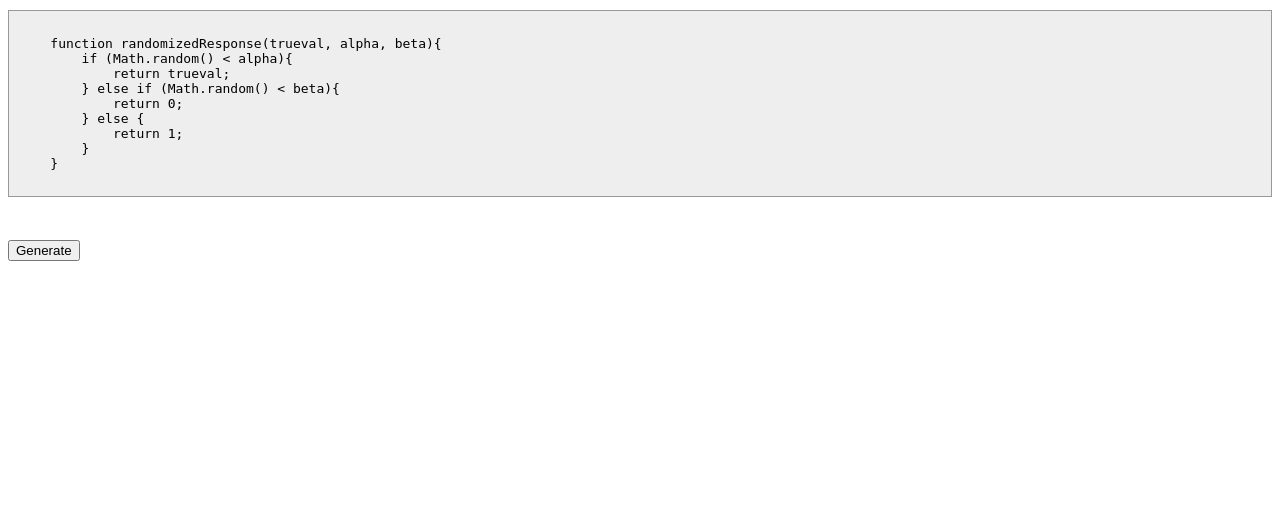
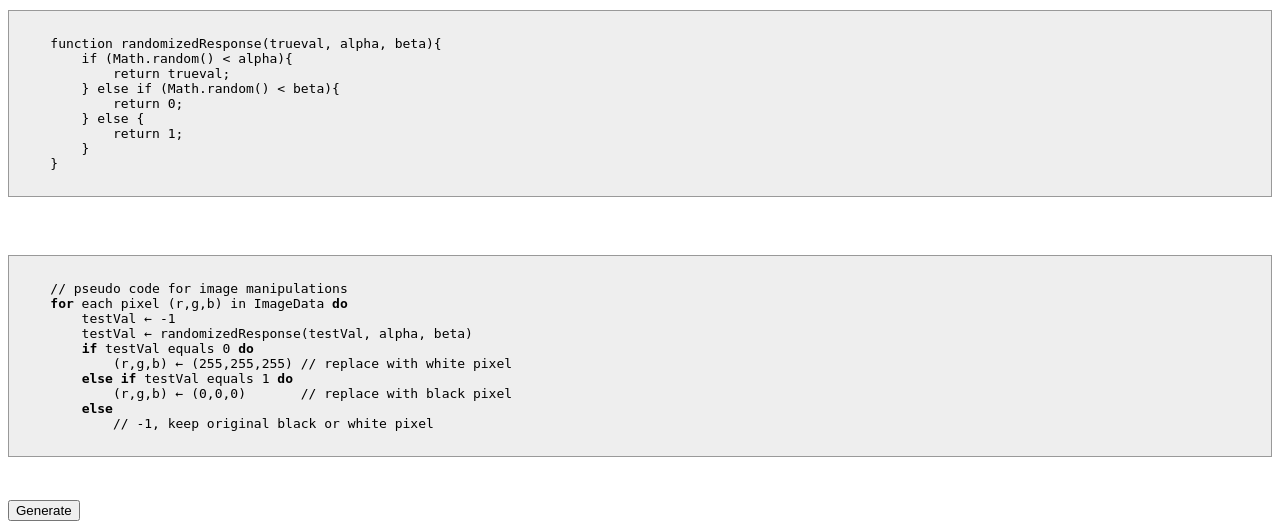
Before and after one commit to cgliu-create/DifPrivacy, a Django app: page / in a window 1280 px wide. Shown: the part 422-951 px from the top of the page. Before the commit the page ends 683 px from the top, so only its background shows below. Run offline with Django 3.2, Linux system fonts and the light colour scheme.

Commit message:
pseudoCode
readme stuff

```diff
--- a/Pix/pixels/templates/index.html
+++ b/Pix/pixels/templates/index.html
@@ -29,6 +29,20 @@
     }
         </code>
     </pre>
+    <pre>
+        <code>
+    // pseudo code for image manipulations
+    <b>for</b> each pixel (r,g,b) in ImageData <b>do</b>
+        testVal ← -1
+        testVal ← randomizedResponse(testVal, alpha, beta)
+        <b>if</b> testVal equals 0 <b>do</b>
+            (r,g,b) ← (255,255,255) // replace with white pixel
+        <b>else if</b> testVal equals 1 <b>do</b>
+            (r,g,b) ← (0,0,0)       // replace with black pixel
+        <b>else</b>
+            // -1, keep original black or white pixel
+        </code>
+    </pre>
     <button id="Generate">Generate</button>
     <table id="GenerateTable">
     </table>
```
Also changed, not shown: README.md.
